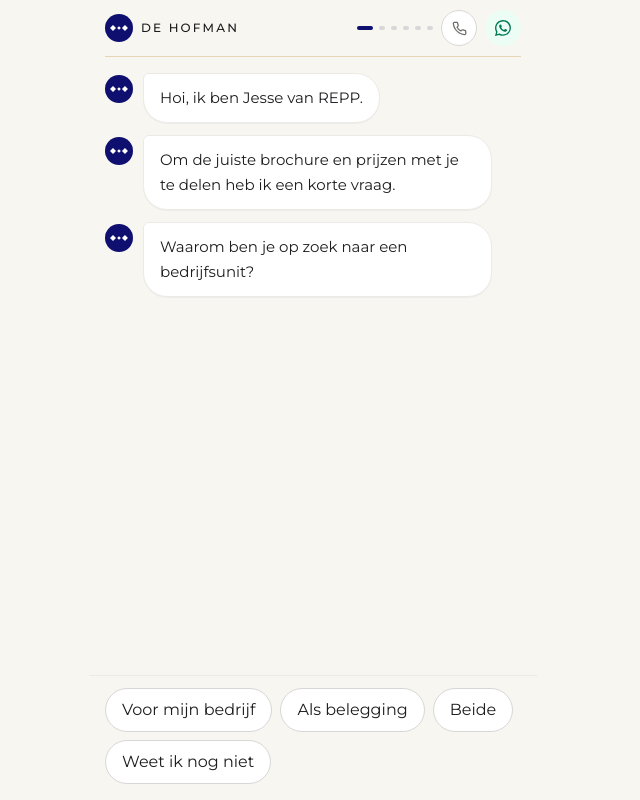
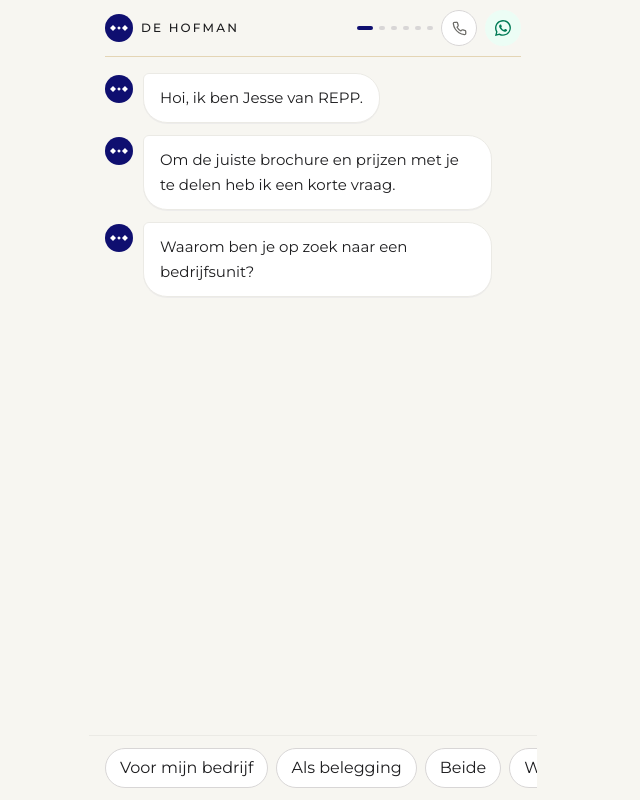
Before and after one commit to reppenweetje/CLP, a React (Vite) app: page / in a window 1280 px wide. Both pictures are taken after a click on the button "Bekijk brochure en prijzen". Shown: the whole page, without its empty margins (327-967 px from the left). Built offline with nearby package versions, Linux system fonts and the light colour scheme.

Commit message:
warm-handoff focus mode plus chip-bar horizontaal scrollbaar

```diff
--- a/src/App.jsx
+++ b/src/App.jsx
@@ -403,6 +403,11 @@ function Demo() {
   // of een sub-flow zoals financingAsk willen we niet onderbreken.
   const SAFE_HANDOFF_QUESTIONS = ['moreInfo', 'followup', null]
   const isSafeMoment = SAFE_HANDOFF_QUESTIONS.includes(state.currentQuestion)
+
+  // De handoff bubble is "actief" zodra hij getoond is en de bezoeker nog
+  // niets heeft gekozen. Tijdens deze fase verbergen we chip-bar, input en
+  // header-shortcuts zodat de bubble zelf de enige interactie is.
+  const warmHandoffActive = !!state.behaviors?.warmHandoffShown && !state.behaviors?.warmHandoffOutcome
 
   useEffect(() => {
     if (state.view !== 'chat') return
@@ -1094,9 +1099,9 @@ function Demo() {
     <AppShell
       progress={progress}
       hideHeader={state.view === 'intro'}
-      waLink={headerWaLink}
+      waLink={warmHandoffActive ? null : headerWaLink}
       onWaClick={onWaClick}
-      phoneLink={headerPhoneLink}
+      phoneLink={warmHandoffActive ? null : headerPhoneLink}
       onPhoneClick={onPhoneClick}
       showAnswersButton={showAnswersButton}
       onAnswersOpen={() => setAnswersOpen(true)}
@@ -1118,10 +1123,10 @@ function Demo() {
               dispatch({ type: 'RESET' })
             }}
           />
-          {chipQuestion && (state.messageQueue?.length || 0) === 0 && (
+          {chipQuestion && (state.messageQueue?.length || 0) === 0 && !warmHandoffActive && (
             <SuggestedChips options={chipQuestion.options} onPick={onChipPick} />
           )}
-          {inputConfig && (state.messageQueue?.length || 0) === 0 && (
+          {inputConfig && (state.messageQueue?.length || 0) === 0 && !warmHandoffActive && (
             <ChatInput
               placeholder={inputConfig.placeholder}
               inputMode={inputConfig.inputMode}
--- a/src/components/SuggestedChips.jsx
+++ b/src/components/SuggestedChips.jsx
@@ -1,18 +1,23 @@
-// chips als suggested replies onderaan het scherm
-// klikken op een chip stuurt een user message en triggert next step
+// Chips als suggested replies onderaan het scherm.
+// Horizontale scroll bij veel opties zodat de chip-bar maar één rij hoog is en
+// niet over het hele scherm uitsmeert. WhatsApp QuickReply patroon: belangrijke
+// chips eerst, swipe voor meer.
 export default function SuggestedChips({ options, onPick, hint }) {
   if (!options || options.length === 0) return null
   return (
-    <div className="border-t border-mist-light bg-canvas/95 backdrop-blur-md px-4 pt-3 pb-4 shrink-0">
+    <div className="border-t border-mist-light bg-canvas/95 backdrop-blur-md pt-3 pb-3 shrink-0">
       {hint && (
-        <div className="text-[11px] tracking-wider text-ink-mute uppercase mb-2">{hint}</div>
+        <div className="text-[11px] tracking-wider text-ink-mute uppercase mb-2 px-4">{hint}</div>
       )}
-      <div className="flex flex-wrap gap-2">
+      <div
+        className="flex gap-2 overflow-x-auto px-4 [&::-webkit-scrollbar]:hidden"
+        style={{ scrollbarWidth: 'none' }}
+      >
         {options.map((opt) => (
           <button
             key={opt.id}
             onClick={() => onPick(opt)}
-            className="rounded-full bg-paper border border-mist hover:border-midnite hover:bg-canvas-2 active:scale-[0.98] text-ink text-[14px] px-4 py-2.5 transition leading-snug"
+            className="shrink-0 rounded-full bg-paper border border-mist hover:border-midnite hover:bg-canvas-2 active:scale-[0.98] text-ink text-[13.5px] px-3.5 py-2 transition leading-snug whitespace-nowrap"
           >
             {opt.label}
           </button>
```
